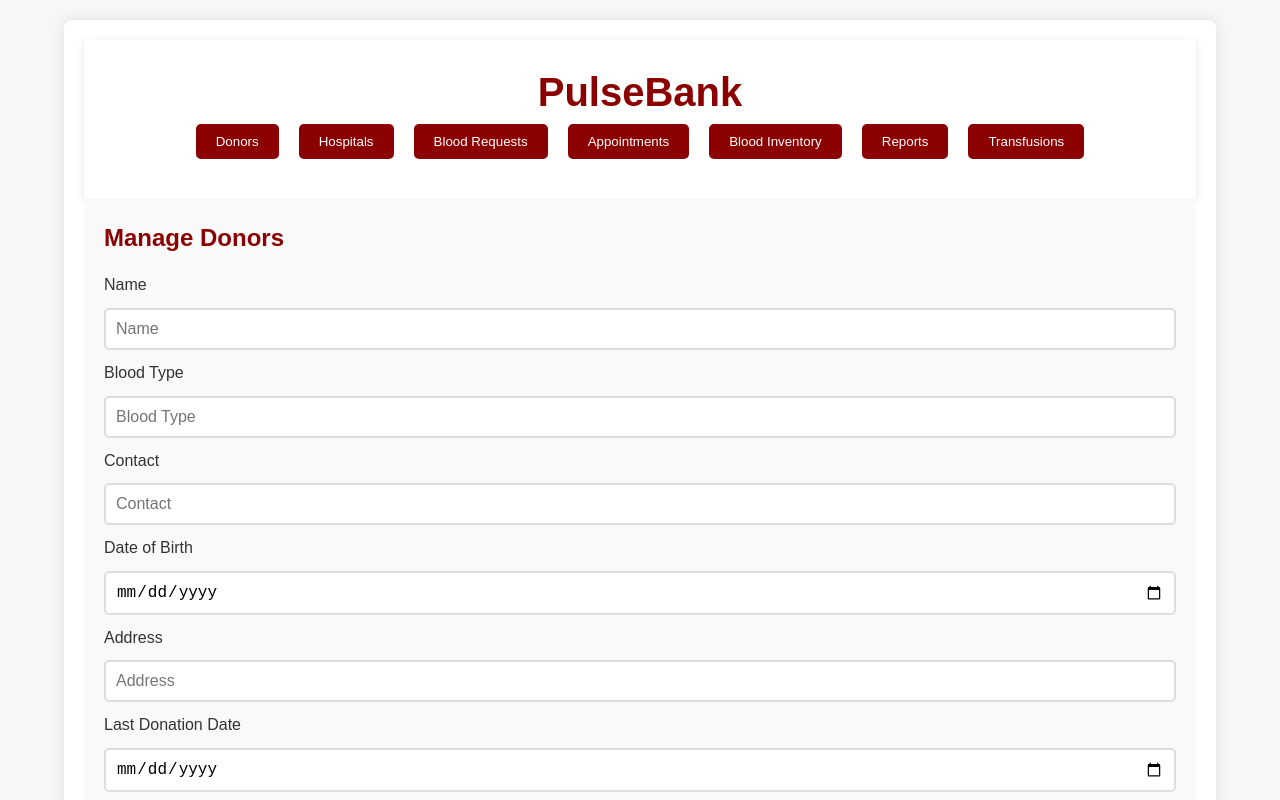
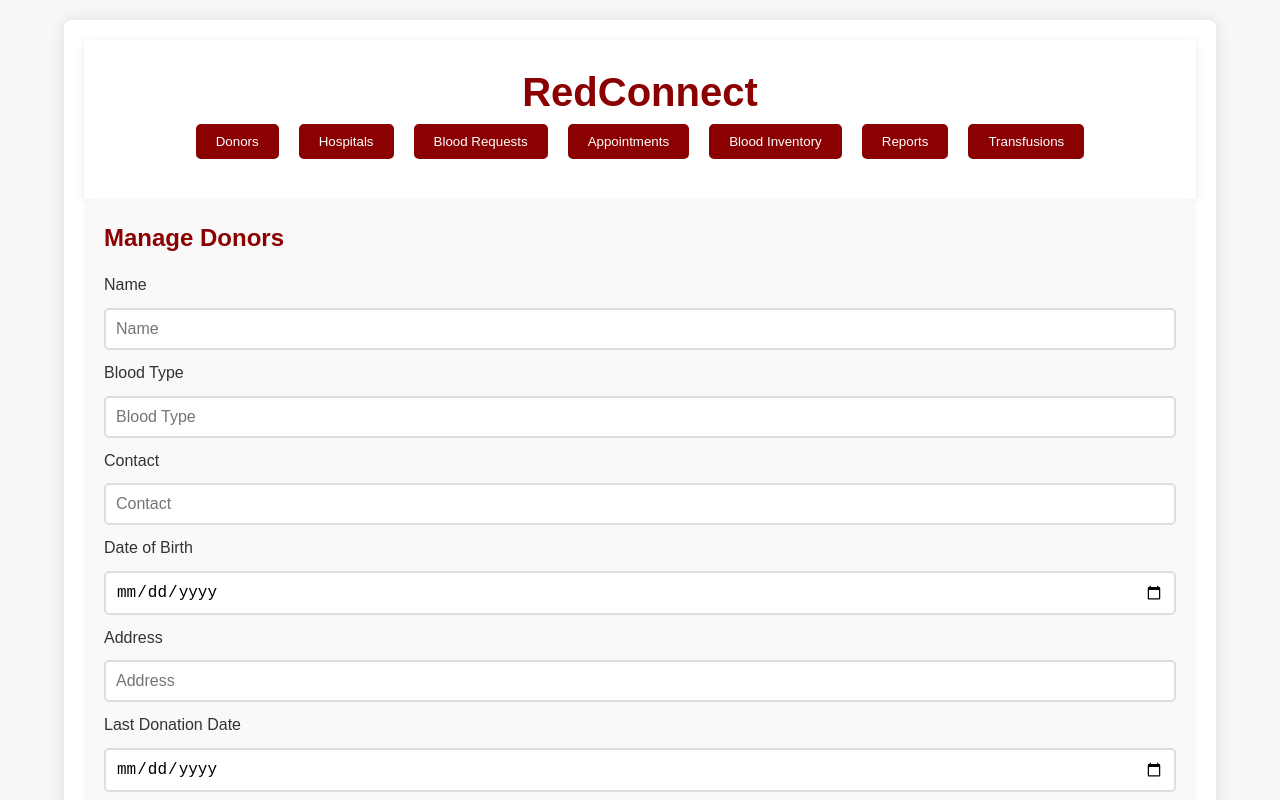
Before and after one commit to Mayukh-Tilak/RedConnect, a website: page frontend/index.html in a window 1280 px wide. Shown: the top 800 px of the page. Drawn offline with Linux system fonts and the light colour scheme; no server answers.

Commit message:
Clean up

```diff
--- a/frontend/index.html
+++ b/frontend/index.html
@@ -3,14 +3,14 @@
 <head>
   <meta charset="UTF-8" />
   <meta name="viewport" content="width=device-width, initial-scale=1.0"/>
-  <title>PulseBank - Blood Donation System</title>
+  <title>RedConnect - Blood Donation System</title>
   <link rel="stylesheet" href="css/style.css">
 </head>
 <body>
 
   <div class="container">
     <header>
-      <h1>PulseBank</h1>
+      <h1>RedConnect</h1>
       <div class="tabs">
         <button class="tab-button" onclick="showTab('donorsTab')">Donors</button>
         <button class="tab-button" onclick="showTab('hospitalsTab')">Hospitals</button>
```
